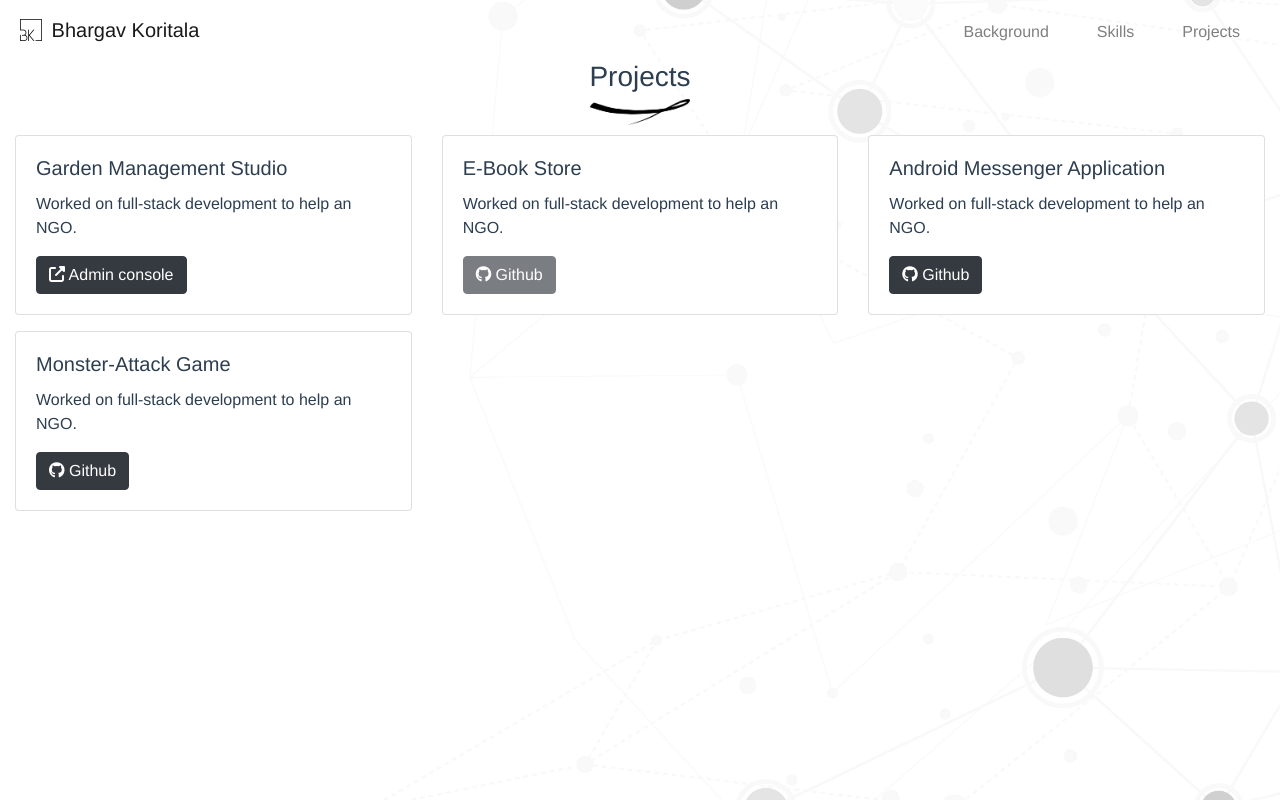
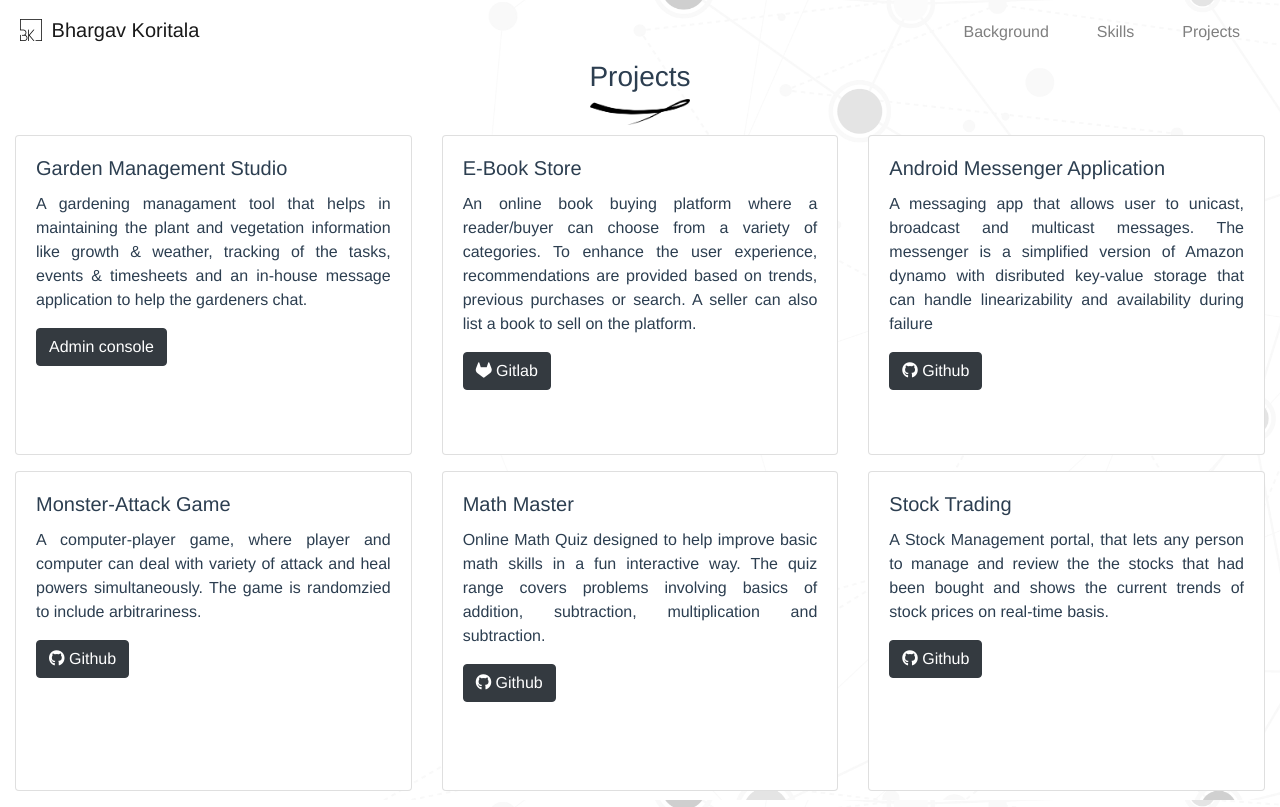
Before and after one commit to bhargavkoritala/Portfolio-Sri-Sai-Bhargav-Koritala, a Vue app: page /projects in a window 1280 px wide. Built offline with nearby package versions, Linux system fonts and the light colour scheme; a small style sheet from the web is missing.

Commit message:
content changes made

```diff
--- a/src/App.vue
+++ b/src/App.vue
@@ -11,10 +11,10 @@
 
   <div class="collapse navbar-collapse" id="navbarSupportedContent">
     <ul class="navbar-nav ml-auto mt-1">
-      <router-link tag="li" to="/background" class="nav-item mx-3"><a class="nav-link">Background</a></router-link>
-      <router-link tag="li" to="/skills" class="nav-item mx-3"><a class="nav-link">Skills</a></router-link>
+      <router-link tag="li" to="/background" class="nav-item mx-3"><a data-toggle="collapse" data-target=".navbar-collapse.show" class="nav-link">Background</a></router-link>
+      <router-link tag="li" to="/skills" class="nav-item mx-3"><a data-toggle="collapse" data-target=".navbar-collapse.show" class="nav-link">Skills</a></router-link>
       <!-- <router-link tag="li" to="/experience" class="nav-item mx-3"><a class="nav-link">Experience </a></router-link> -->
-      <router-link tag="li" to="/projects" class="nav-item mx-3"><a class="nav-link">Projects</a></router-link>
+      <router-link tag="li" to="/projects" class="nav-item mx-3"><a data-toggle="collapse" data-target=".navbar-collapse.show" class="nav-link">Projects</a></router-link>
     </ul>
   </div>
 </nav>
--- a/src/views/Background.vue
+++ b/src/views/Background.vue
@@ -1,6 +1,8 @@
 <template>
-  <div id="Background">
-    <h3 class="text-center">Education & Experience
+  <div id="Background" class="container-fluid">
+    <div class="row">
+      <div class="col-lg-12">
+            <h3 class="text-center">Education & Experience
       <div>
         <img src="../assets/lie2.png" alt="" width=100>
       </div>
@@ -8,22 +10,22 @@
     <ul class="timeline">
   <!-- Item 1 -->
   <li>
-    <div class="direction-l">
+    <div class="comego direction-l">
       <div class="flag-wrapper">
         <span class="hexa"></span>
         <span class="flag">University at Buffalo - SUNY</span>
-        <span class="time-wrapper"><span class="time">August 2019 -- Present</span></span>
+        <span class="time-wrapper"><span class="time">August 2019 - Present</span></span>
       </div>
       <div class="desc text-center font-italic">Masters in Computer
         Science</div>
-      <div class="desc text-center font-italic">  <strong>Coursework: </strong><p>Algorithm analysis and design, Information Retreival, Data Intensive Computing, Distributed Systems</p></div>
+      <div class="desc text-justify font-italic">  <strong>Coursework: </strong><p>Algorithm analysis and design, Information Retreival, Data Intensive Computing, Distributed Systems</p></div>
     </div>
   </li>
 
   <!-- Item 2 -->
 
   <li>
-    <div class="direction-r">
+    <div class="comego direction-r">
       <div class="flag-wrapper">
         <span class="hexa"></span>
         <span class="flag">Infosys Pvt Ltd.</span>
@@ -34,8 +36,18 @@
       <div class="desc text-center">
         <span class="align-middle font-weight-bold">Systems Engineer</span>
       </div>
-      <div class="desc text-center">
-        <p>Data Structures and Algorithms, Neural Networks, Computer Architecture</p>
+      <div class="desc text-justify">
+        <p>Engineered an email content analysis using JavaMail API, that assess header, body and attachments and derived nature, extent and
+            frequency of a risk that ensured operations \& business continuity management by continuous monitoring of mail.</p>
+          <p>
+            Recommended and executed a server monitoring to estimate optimum usage of a server by providing insights on server stats using Prometheus metrics and Grafana to visualize the dashboards.
+          </p>
+          <p>
+            Improved the back-end search design element for a fashion website through a usability point of view that involves enabling query caching, using full text searches and query optimization.
+          </p>
+          <p>
+            Contributed in a cross-functional team to build a mini-project, to serve as a teaching aid for interns and trainees.
+          </p>
       </div>
     </div>
   </li>
@@ -44,53 +56,28 @@
 
 
   <li>
-    <div class="direction-l">
+    <div class="comego direction-l">
       <div class="flag-wrapper">
         <span class="hexa"></span>
         <span class="flag">Vellore Institute of Technology</span>
         <div>
-          <span class="time-wrapper"><span class="time">June 2013-May 2017</span></span>
+          <span class="time-wrapper"><span class="time">June 2013 - May 2017</span></span>
         </div>
       </div>
-      <div class="desc text-center">
+      <div class="desc text-justify">
         <strong>Coursework: </strong>
         <p>Data Structures and Algorithms, Neural Networks, Computer Architecture</p>
       </div>
     </div>
   </li>
 </ul>
+      </div>
+    </div>
+
   </div>
 </template>
 
 <style scoped>
-
-/* #Education{
-  position: relative;
-}
-
-#Education:before{
-  content:'';
-    background: url('../assets/edu1.png') no-repeat center center;
-    position: absolute;
-    top:0px;
-    left: 0px;
-    width:100%;
-    height:100%;
-    z-index:-1;
-    opacity: 0.05;
-  -webkit-background-size: cover;
-  -moz-background-size: cover;
-  -o-background-size: cover;
-  background-size: cover;
-  min-height: 90vh;
-} */
-
-@import url(https://fonts.googleapis.com/css?family=Raleway:400,900);
-
-body{
-  font-family: 'Raleway', sans-serif;
-  color: #333;
-}
 
 header h1{
   text-align: center;
@@ -296,6 +283,38 @@ header h1{
   z-index: 15;
 }
 
+.comego{
+    -webkit-animation: fadein 1s; /* Safari, Chrome and Opera > 12.1 */
+       -moz-animation: fadein 1s; /* Firefox < 16 */
+        -ms-animation: fadein 1s; /* Internet Explorer */
+         -o-animation: fadein 1s; /* Opera < 12.1 */
+            animation: fadein 1s;
+}
+
+@keyframes fadein {
+    from { opacity: 0; }
+    to   { opacity: 1; }
+}
+
+/* Firefox < 16 */
+@-moz-keyframes fadein {
+    from { opacity: 0; }
+    to   { opacity: 1; }
+}
+
+/* Safari, Chrome and Opera > 12.1 */
+@-webkit-keyframes fadein {
+    from { opacity: 0; }
+    to   { opacity: 1; }
+}
+
+/* Internet Explorer */
+@-ms-keyframes fadein {
+    from { opacity: 0; }
+    to   { opacity: 1; }
+}
+
+
 @media(min-width: 768px){
   .timeline {
     width: 660px;
--- a/src/views/Projects.vue
+++ b/src/views/Projects.vue
@@ -7,11 +7,11 @@
     </h3>
     <div class="row">
   <div class="mb-3 col-lg-4 col-md-4 col-sm-4 col-12" :key="index" v-for="(project,index) in projects">
-    <div class="card">
+    <div class="card" style="height: 40vh;">
       <div class="card-body">
         <h5 class="card-title">{{project.name}}</h5>
-        <p class="card-text">{{project.desc}}</p>
-        <a target="_blank" :href="project.link" class="btn btn-dark" :class="{'disabled': project.name=='E-Book Store'}"><i :class="{'fas fa-external-link-alt': project.button!='Github','fab fa-github':project.button=='Github'}"></i> {{project.button}}</a>
+        <p class="card-text text-justify">{{project.desc}}</p>
+        <a target="_blank" :href="project.link" class="btn btn-dark"><i :class="{'fas fa-external-link-alt': project.button=='Admin Console','fab fa-github':project.button=='Github','fab fa-gitlab':project.button=='Gitlab'}"></i> {{project.button}}</a>
       </div>
     </div>
   </div>
@@ -27,29 +27,43 @@ export default {
       projects:[{
         name : 'Garden Management Studio',
         tehnology : ["HTML","JavaScript","CSS","jQuery","Flask","AWS"],
-        desc : "Worked on full-stack development to help an NGO.",
+        desc : "A gardening managament tool that helps in maintaining the plant and vegetation information like growth & weather, tracking of the tasks, events & timesheets and an in-house message application to help the gardeners chat.",
         link : "http://admin.brralliance.org/",
         button : 'Admin console'
       },
       {
         name : 'E-Book Store',
         tehnology : ["HTML","JavaScript","CSS","jQuery","Flask","AWS"],
-        desc : "Worked on full-stack development to help an NGO.",
-        link : "http://admin.brralliance.org/",
-        button : 'Github'
+        desc : "An online book buying platform where a reader/buyer can choose from a variety of categories. To enhance the user experience, recommendations are provided based on trends, previous purchases or search. A seller can also list a book to sell on the platform.",
+        link : "https://gitlab.com/bhargavkoritala/bookworm.com",
+        button : 'Gitlab'
       },
       {
         name : 'Android Messenger Application',
-        tehnology : ["HTML","JavaScript","CSS","jQuery","Flask","AWS"],
-        desc : "Worked on full-stack development to help an NGO.",
-        link : "http://admin.brralliance.org/",
+        tehnology : ["Java Socket Programming", "Android Processes and Threads"],
+        desc : "A messaging app that allows user to unicast, broadcast and multicast messages. The messenger is a simplified version of Amazon dynamo with disributed key-value storage that can handle linearizability and availability during failure",
+        link : "https://github.com/bhargavkoritala/Distributed-Systems",
         button : 'Github'
       },
       {
         name : 'Monster-Attack Game',
         tehnology : ["VueJS","HTML","JavaScript","CSS","BootStrap"],
-        desc : "Worked on full-stack development to help an NGO.",
-        link : "http://admin.brralliance.org/",
+        desc : "A computer-player game, where player and computer can deal with variety of attack and heal powers simultaneously. The game is randomzied to include arbitrariness.",
+        link : "https://github.com/bhargavkoritala/Monster-Attack-Game",
+        button : 'Github'
+      },
+      {
+        name : 'Math Master',
+        tehnology : ["VueJS","HTML","JavaScript","CSS","BootStrap"],
+        desc : "Online Math Quiz designed to help improve basic math skills in a fun interactive way. The quiz range covers problems involving basics of addition, subtraction, multiplication and subtraction.",
+        link : "https://github.com/bhargavkoritala/SuperQuiz-Game",
+        button : 'Github'
+      },
+      {
+        name : 'Stock Trading ',
+        tehnology : ["VueJS","HTML","JavaScript","CSS","BootStrap"],
+        desc : "A Stock Management portal, that lets any person to manage and review the the stocks that had been bought and shows the current trends of stock prices on real-time basis.",
+        link : "https://github.com/bhargavkoritala/Stock-Trading-App",
         button : 'Github'
       }]
     }
```
Also changed, not shown: src/views/Home.vue (+28 -27 lines), src/views/Skills.vue (+6 -7 lines), src/assets/page-header.png (added).
